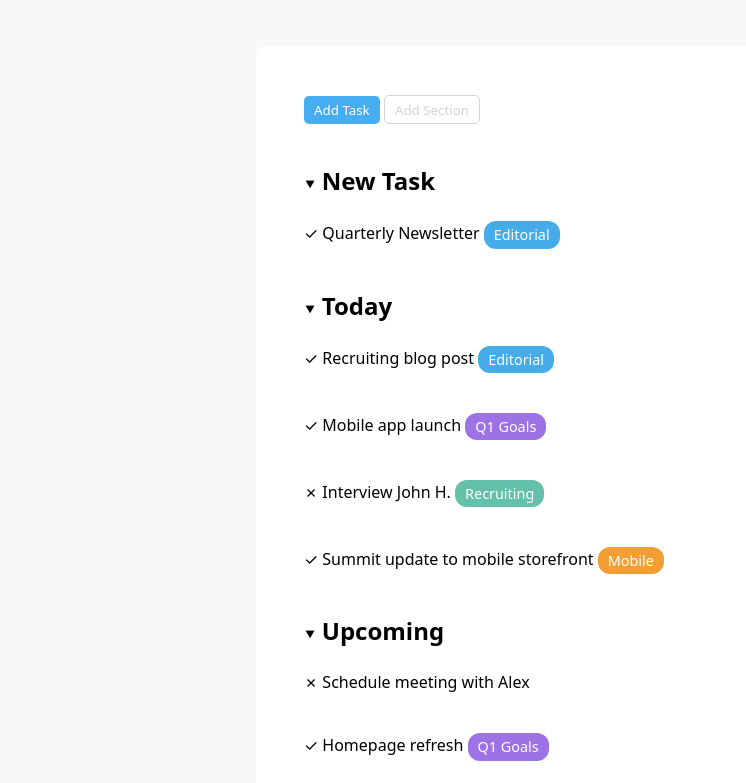
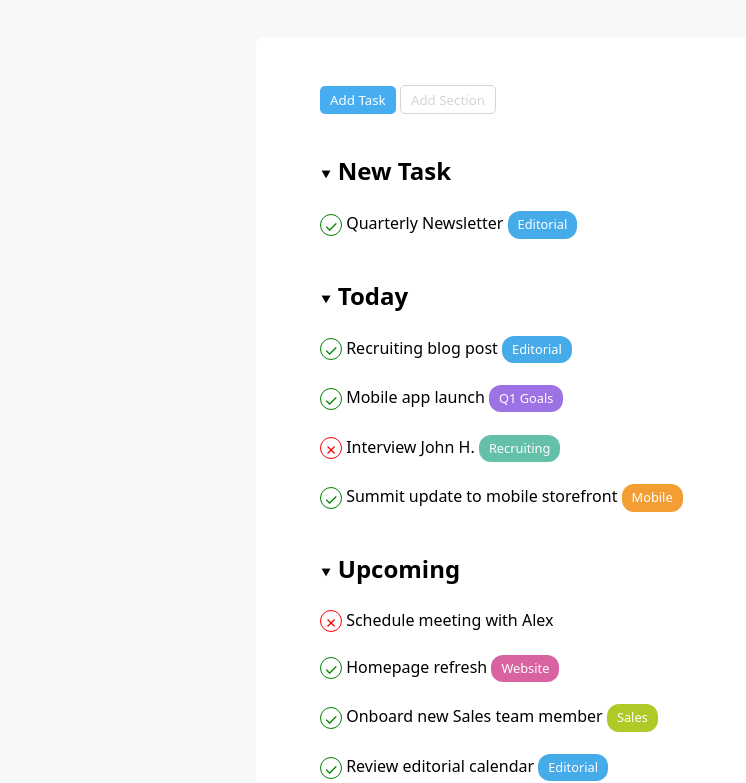
Before and after one commit to massimopallera/html-css-toboolist, a plain HTML site: page index.html in a window 1280 px wide. Shown: the part 53-836 px from the top of the page, without its empty margins (0-746 px from the left). Drawn offline with Linux system fonts and the light colour scheme.

Commit message:
UPDATE:cleaned and formatted code

```diff
--- a/asset/css/style.css
+++ b/asset/css/style.css
@@ -44,11 +44,9 @@
 /* #endregion tags colors */
 
 *{
+    /* roboto font */
     font-family:system-ui, -apple-system, BlinkMacSystemFont, 'Segoe UI', Roboto, Oxygen, Ubuntu, Cantarell, 'Open Sans', 'Helvetica Neue', sans-serif ;
 }
-/* ul{
-    padding-left: 30px;
-} */
 body{
     background-color: var(--lightgrey);
     margin: 0;
@@ -72,7 +70,7 @@ h1{
 
 /* #region  main */
 main{
-    margin-top: 50px;
+    margin-top: 40px;
 }
 
 .container{
@@ -80,7 +78,7 @@ main{
     background-color: var(--primary);
     width: 60%;
     margin: auto;
-    padding: 3rem;
+    padding: 3rem 4rem;
     border-radius: 7px;
 }
 
@@ -88,14 +86,31 @@ main{
     font-size: 0.9rem;
 }
 
+.check-item-list, .cross-item-list{
+    display: inline-block;
+    border: 1px solid;
+    border-radius: 50%;
+    width: 20px;
+    height: 20px;
+    vertical-align: middle;
+    text-align: center;
+}
+
+.cross-item-list{
+    border-color: red;
+    color: red;
+}
+.check-item-list{
+    border-color: green;
+    color: green;
+}
+
 .tags{
-    /* box-sizing: border-box; */
     line-height: 1.7rem;
-    font-size: 0.9rem;
+    font-size: 0.8rem;
     padding: 0 10px;
     display: inline-block;
     vertical-align: middle;
-    /* width: min-content; */
     border-radius: 12px;
 }
 
@@ -125,20 +140,12 @@ main{
     font-weight: 700;
 }
 
-.tasks-list{
-    font-size: 1.2rem;
-    & li{
-        /* line-height: 3rem; */
-        margin-bottom: 1.5rem;
+#todo-section{
+    & div{
+        margin-bottom: 1.4rem;
     }
-    & li:first-child{
-        margin-top:0px;
-    }
-    margin-block-start:0;
-    margin-block-end: 0;
-}
-
-#todo-section  div{
-    margin-bottom: 2.5rem;
+    & div:last-child{
+        margin-bottom: 40px;
+  }
 }
 /* #endregion  main */
--- a/index.html
+++ b/index.html
@@ -3,7 +3,7 @@
 <head>
     <meta charset="UTF-8">
     <meta name="viewport" content="width=device-width, initial-scale=1.0">
-    <title>Document</title>
+    <title>Toboolist | ToDo</title>
     <link rel="stylesheet" href="./asset/css/style.css">
 </head>
 <body>
@@ -23,58 +23,51 @@
              <section id="todo-section">
                 <div id="new_task">
                     <h3 class="list-sections"><span class="down-arrow">&#11206;</span> New Task</h3>
-                    <!-- <ul class="tasks-list"> -->
-                        <div>
+
+                    <div class="list-item">
                         <span class="check-item-list">&#10003;</span> Quarterly Newsletter <span class="tags editorial">Editorial</span>
                     </div>
-
-                    <!-- </ul> -->
                 </div>
                 <div id="today">
                     <h3 class="list-sections"><span class="down-arrow">&#11206;</span> Today</h3>
-                    <!-- <ul class="tasks-list"> -->
-                        <div>
+
+                    <div class="list-item">
                         <span class="check-item-list">&#10003;</span> Recruiting blog post <span class="tags editorial">Editorial</span>
                     </div>
 
-                        <div>
+                    <div class="list-item">
                         <span class="check-item-list">&#10003;</span> Mobile app launch <span class="tags q1_goals">Q1 Goals</span>
                     </div>
 
-                        <div>
+                    <div class="list-item">
                         <span class="cross-item-list">&#x2717;</span> Interview John H. <span class="tags recruiting">Recruiting</span>
                     </div>
 
-                        <div>
+                    <div class="list-item">
                         <span class="check-item-list">&#10003;</span> Summit update to mobile storefront <span class="tags mobile">Mobile</span>
                     </div>
-
-                    <!-- </ul> -->
 
                 </div>
                 <div id="upcoming">
                     <h3 class="list-sections"><span class="down-arrow">&#11206;</span> Upcoming</h3>
-                    <!-- <ul class="tasks-list"> -->
-                        <div>
+
+                    <div class="list-item">
                         <span class="cross-item-list">&#x2717;</span> Schedule meeting with Alex</div>
-                        <div>
-                            <span class="check-item-list">&#10003;</span> Homepage refresh <span class="tags q1_goals">Q1 Goals</span>
+                    <div class="list-item">
+                        <span class="check-item-list">&#10003;</span> Homepage refresh <span class="tags website">Website</span>
                     </div>
 
-                        <div>
+                    <div class="list-item">
                         <span class="check-item-list">&#10003;</span> Onboard new Sales team member <span class="tags sales">Sales</span>
                     </div>
 
-                        <div>
+                    <div class="list-item">
                         <span class="check-item-list">&#10003;</span> Review editorial calendar <span class="tags editorial">Editorial</span>
                     </div>
-
-                    <!-- </ul> -->
                 </div>
              </section>
              <!-- todo list section -->
         </div>
      </main>
-    <!-- FOOTER -->
 </body>
 </html>
```
Lines whose indentation alone changed are shown as unchanged.
